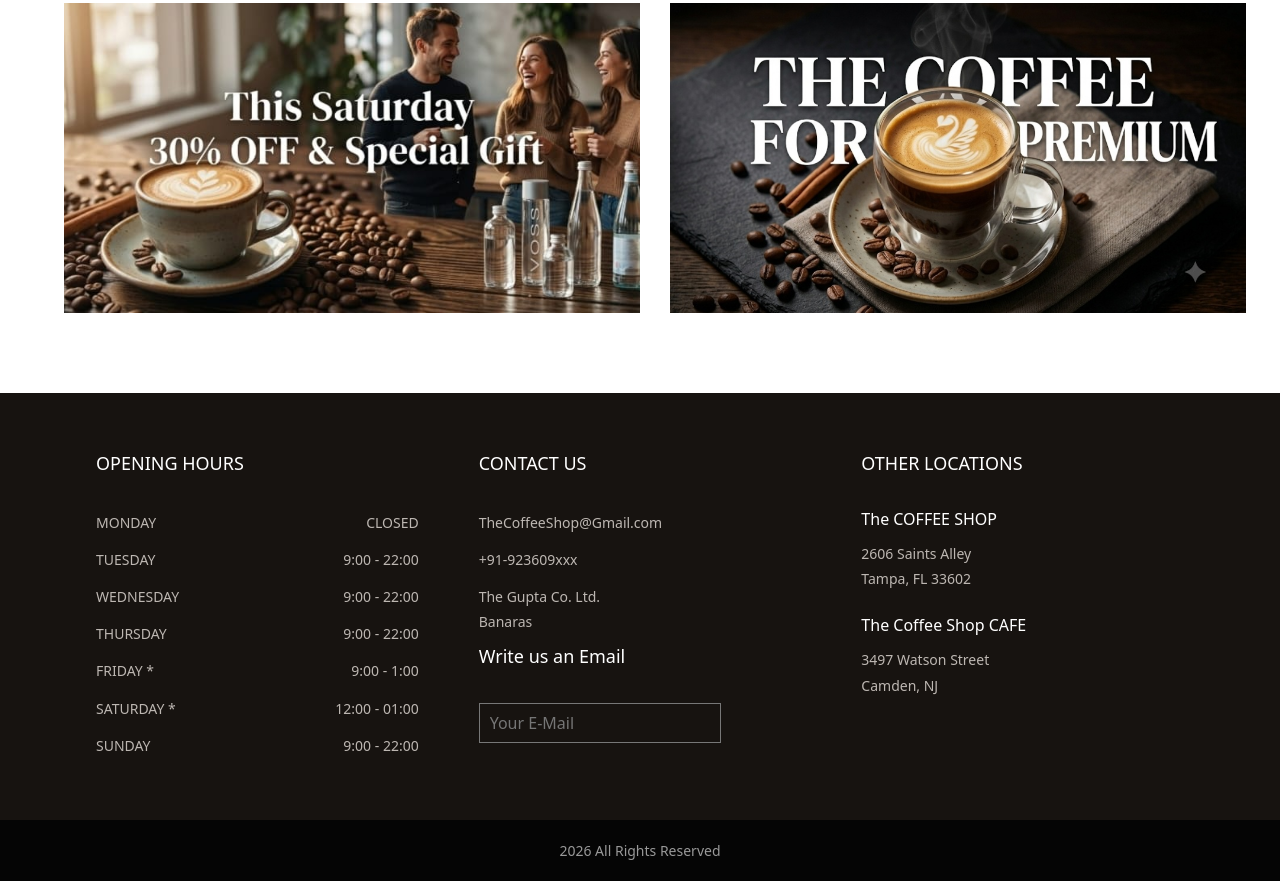
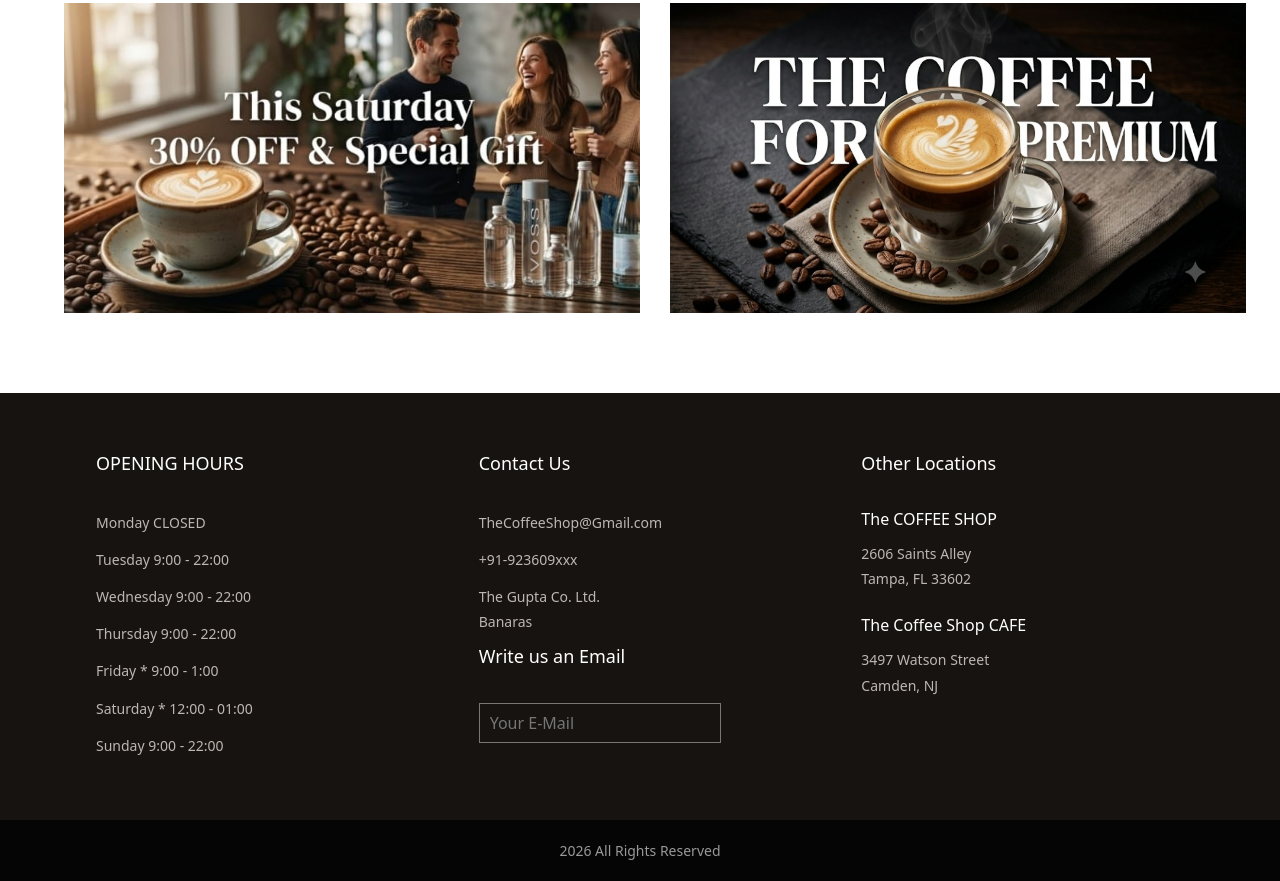
Before and after one commit to Sanidhya-Gupta2012/The-Coffee-Shop, a plain HTML site: page index.html in a window 1280 px wide. Shown: the part 1407-2288 px from the top of the page. Drawn offline with nearby package versions, Linux system fonts and the light colour scheme.

Commit message:
Update The Coffee Shop website

```diff
--- a/index.html
+++ b/index.html
@@ -65,10 +65,12 @@
         <h1>More then Just Coffee</h1>
         <h1>It's an Experence</h1>
     </div>
+
     <div id="two-img">
       <img src="coffee-sub-image1.jpeg" alt="coffee-sub-image" id="coffee-sub-image">
       <img src="cofee-sub-image2.jpeg" alt="cofee-sub-image2" id="cofee-sub-image2">
     </div>
+
     <div id="second">
       <h3>Expand Your Own Experience</h3>
       <h1>Take The Coffee Shop Merchandise</h1>
@@ -77,21 +79,21 @@
       <img src="sub-image-3.jpeg" alt="sub-image-3">
       <img src="sub-image-4.jpeg" alt="sub-image-4" >
     </div>
+
     <footer class="footer">
-
     <div class="footer-content">
         <div class="footer-box">
             <h3>OPENING HOURS</h3>
-            <p>MONDAY <span>CLOSED</span></p>
-            <p>TUESDAY <span>9:00 - 22:00</span></p>
-            <p>WEDNESDAY <span>9:00 - 22:00</span></p>
-            <p>THURSDAY <span>9:00 - 22:00</span></p>
-            <p>FRIDAY * <span>9:00 - 1:00</span></p>
-            <p>SATURDAY * <span>12:00 - 01:00</span></p>
-            <p>SUNDAY <span>9:00 - 22:00</span></p>
+            <p>Monday <span>CLOSED</span></p>
+            <p>Tuesday <span>9:00 - 22:00</span></p>
+            <p>Wednesday <span>9:00 - 22:00</span></p>
+            <p>Thursday <span>9:00 - 22:00</span></p>
+            <p>Friday * <span>9:00 - 1:00</span></p>
+            <p>Saturday * <span>12:00 - 01:00</span></p>
+            <p>Sunday <span>9:00 - 22:00</span></p>
         </div>
         <div class="footer-box">
-            <h3>CONTACT US</h3>
+            <h3>Contact Us</h3>
             <p>TheCoffeeShop@Gmail.com</p>
             <p>+91-923609xxx</p>
             <p>The Gupta Co. Ltd. <br>
@@ -100,7 +102,7 @@
             <input type="email" placeholder="Your E-Mail">
         </div>
         <div class="footer-box">
-            <h3>OTHER LOCATIONS</h3>
+            <h3>Other Locations</h3>
             <h4>The COFFEE SHOP</h4>
             <p>2606 Saints Alley<br>
                Tampa, FL 33602</p>
--- a/style.css
+++ b/style.css
@@ -3,7 +3,7 @@
     align-items: center;
     gap: 35px;
     padding: 20px 40px;
-
+    font-style: italic;
 }
 #first {
     text-align: center;
@@ -14,6 +14,9 @@
 
 #logo {
     margin-right: auto;
+    text-decoration: underline;
+    color: rgb(166, 66, 8);
+
 }
 
 .Header a {
@@ -101,9 +104,6 @@
     margin: 12px 0;
 }
 
-.footer-box p span {
-    float: right;
-}
 
 .footer-box input {
     width: 75%;
```
